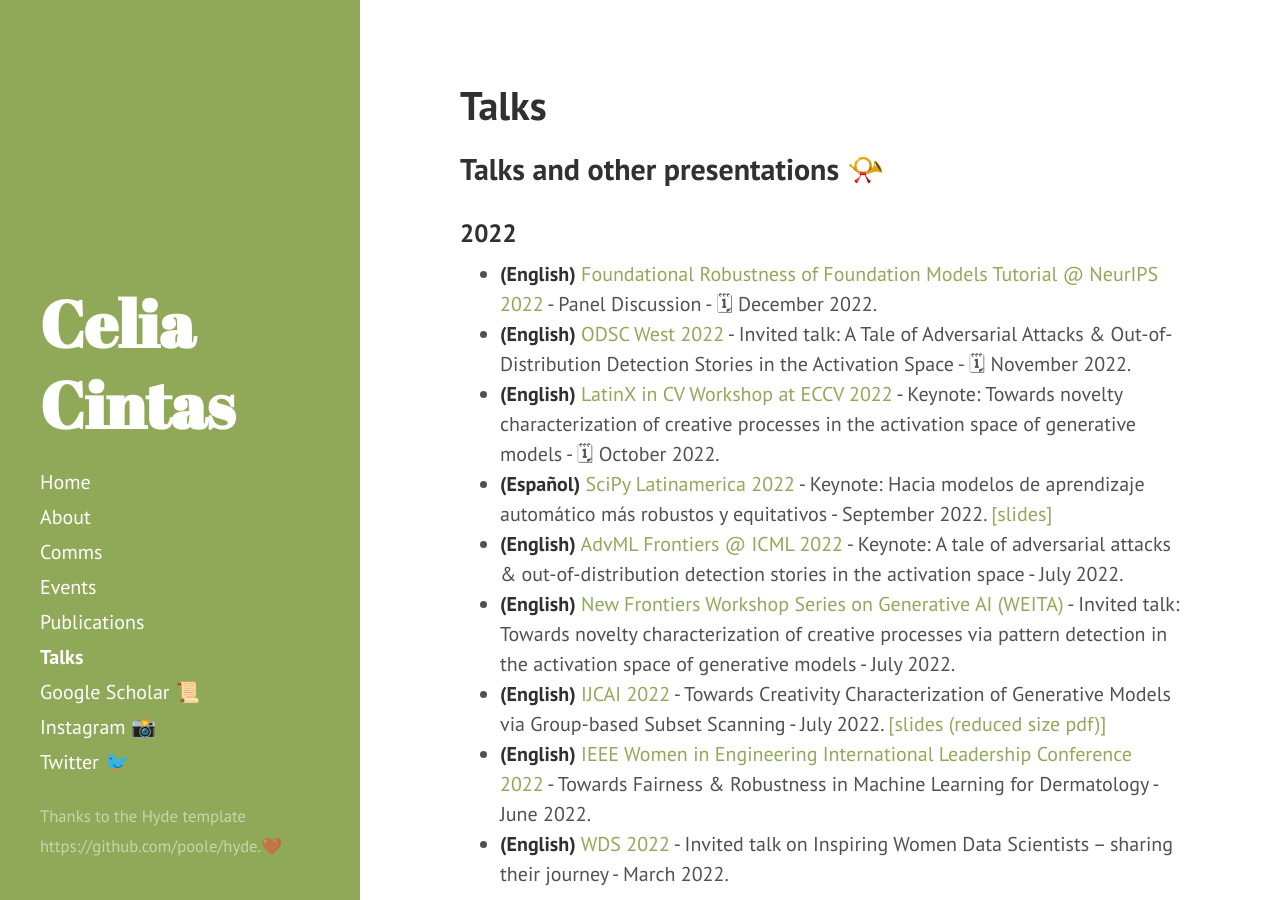
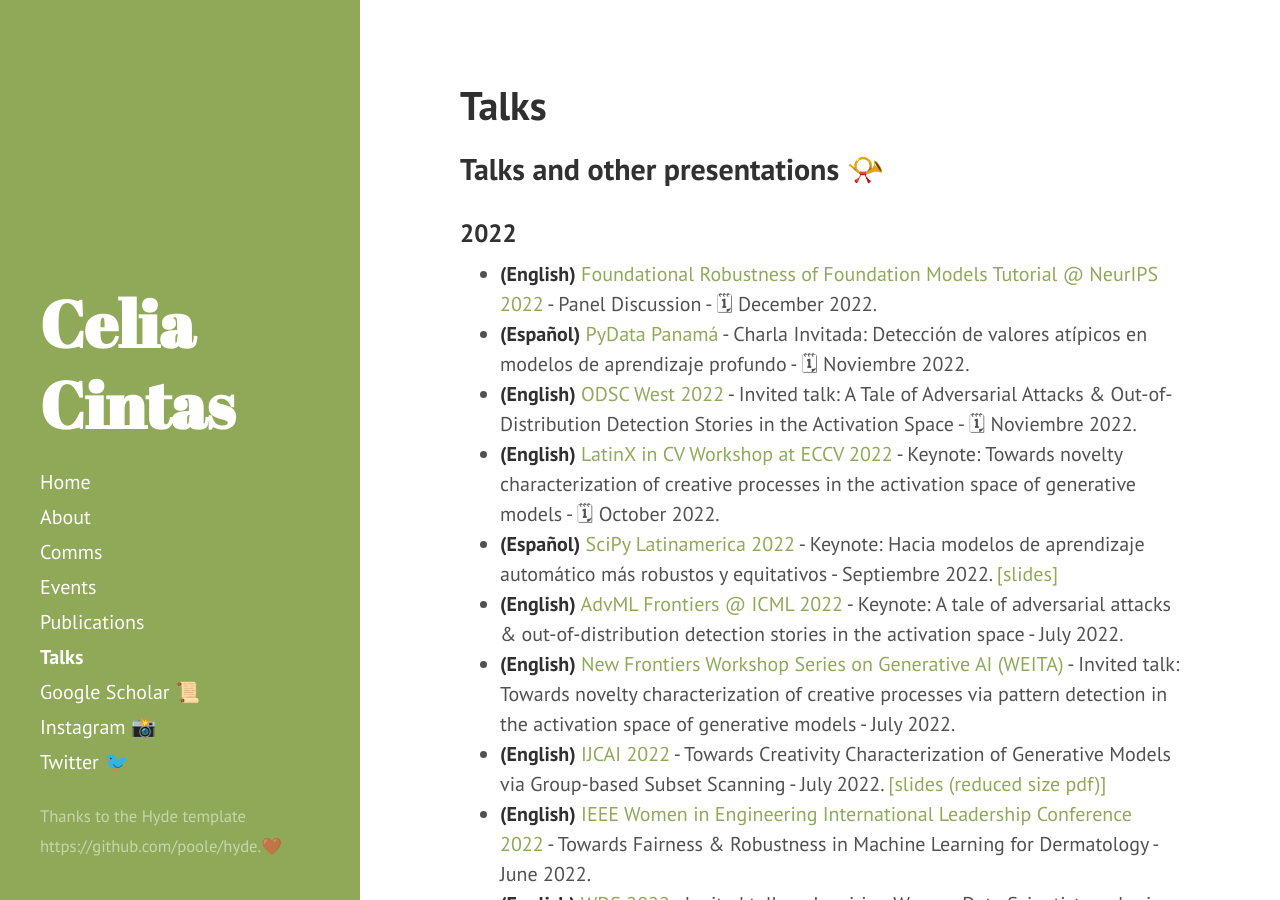
Before and after one commit to celiacintas/celiacintas.github.io, a Jekyll site: the page built from talks.md, in a window 1280 px wide and 900 px high. Built offline with Jekyll 4.4.1, drawn with Linux system fonts in a browser that asks for light colours.

Commit message:
Update talks.md

```diff
--- a/talks.md
+++ b/talks.md
@@ -8,9 +8,10 @@ title: Talks
 
 ### 2022
 * **(English)** [Foundational Robustness of Foundation Models Tutorial @ NeurIPS 2022](https://sites.google.com/view/neurips2022-frfm-turotial/home) - Panel Discussion -  🗓 December 2022.
-*  **(English)** [ODSC West 2022](https://odsc.com/california/) - Invited talk: A Tale of Adversarial Attacks & Out-of-Distribution Detection Stories in the Activation Space -  🗓 November 2022.
+* **(Español)** [PyData Panamá](www.meetup.com/es-ES/pydata-panama) - Charla Invitada: Detección de valores atípicos en modelos de aprendizaje profundo -  🗓 Noviembre 2022.
+*  **(English)** [ODSC West 2022](https://odsc.com/california/) - Invited talk: A Tale of Adversarial Attacks & Out-of-Distribution Detection Stories in the Activation Space -  🗓 Noviembre 2022.
 * **(English)** [LatinX in CV Workshop at ECCV 2022](https://www.latinxinai.org/events/eccv-2022) - Keynote: Towards novelty characterization of creative processes in the activation space of generative models - 🗓 October 2022.
-* **(Español)** [SciPy Latinamerica 2022](https://pythoncientifico.ar/) - Keynote: Hacia modelos de aprendizaje automático más robustos y equitativos -   September 2022. [[slides]](https://drive.google.com/file/d/1LI__5qf2F4Kue348SmX11sFfukOAyX_z/view?usp=sharing)
+* **(Español)** [SciPy Latinamerica 2022](https://pythoncientifico.ar/) - Keynote: Hacia modelos de aprendizaje automático más robustos y equitativos -   Septiembre 2022. [[slides]](https://drive.google.com/file/d/1LI__5qf2F4Kue348SmX11sFfukOAyX_z/view?usp=sharing)
 * **(English)** [AdvML Frontiers @ ICML 2022](https://advml-frontier.github.io/) - Keynote: A tale of adversarial attacks & out-of-distribution detection stories in the activation space - July 2022.
 * **(English)** [New Frontiers Workshop Series on Generative AI (WEITA)](https://www.esb.tn/weita/?fbclid=IwAR2wIiVmkYBRK4oaJ4ZBbUvXLzerfU-S9flvWadp1LP7LlfaBkZO2w3gnbI) - Invited talk: Towards novelty characterization of creative processes via pattern detection in the activation space of generative models - July 2022.
 * **(English)** [IJCAI 2022](https://ijcai-22.org/special-track-on-ai-the-arts-and-creativity-accepted-papers/) - Towards Creativity Characterization of Generative Models via Group-based Subset Scanning - July 2022. [[slides (reduced size pdf)]](https://github.com/celiacintas/celiacintas.github.io/blob/main/public/slides/2022/_IJCAI_2022__Towards_creativity_FINAL.pdf)
```
